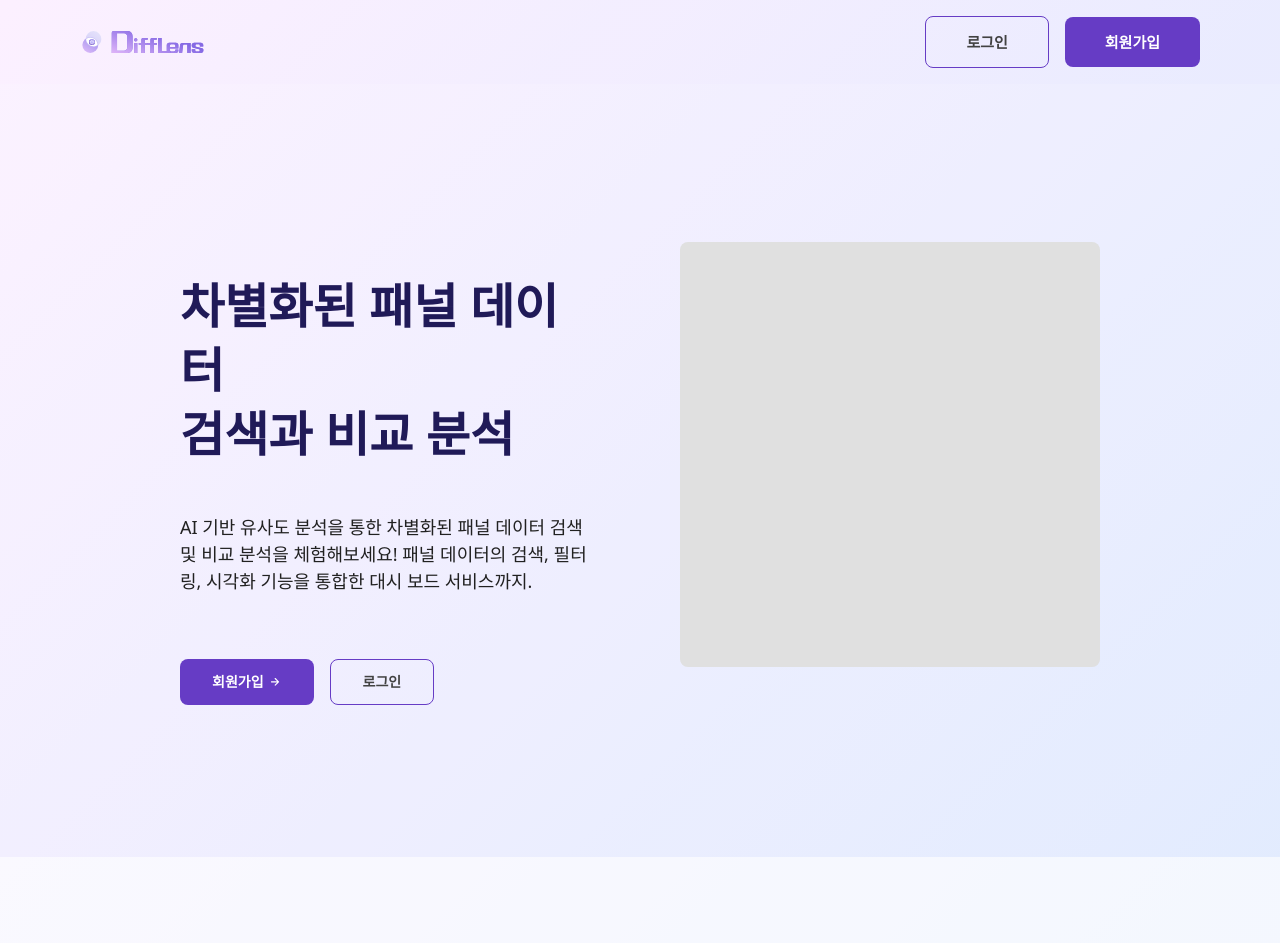
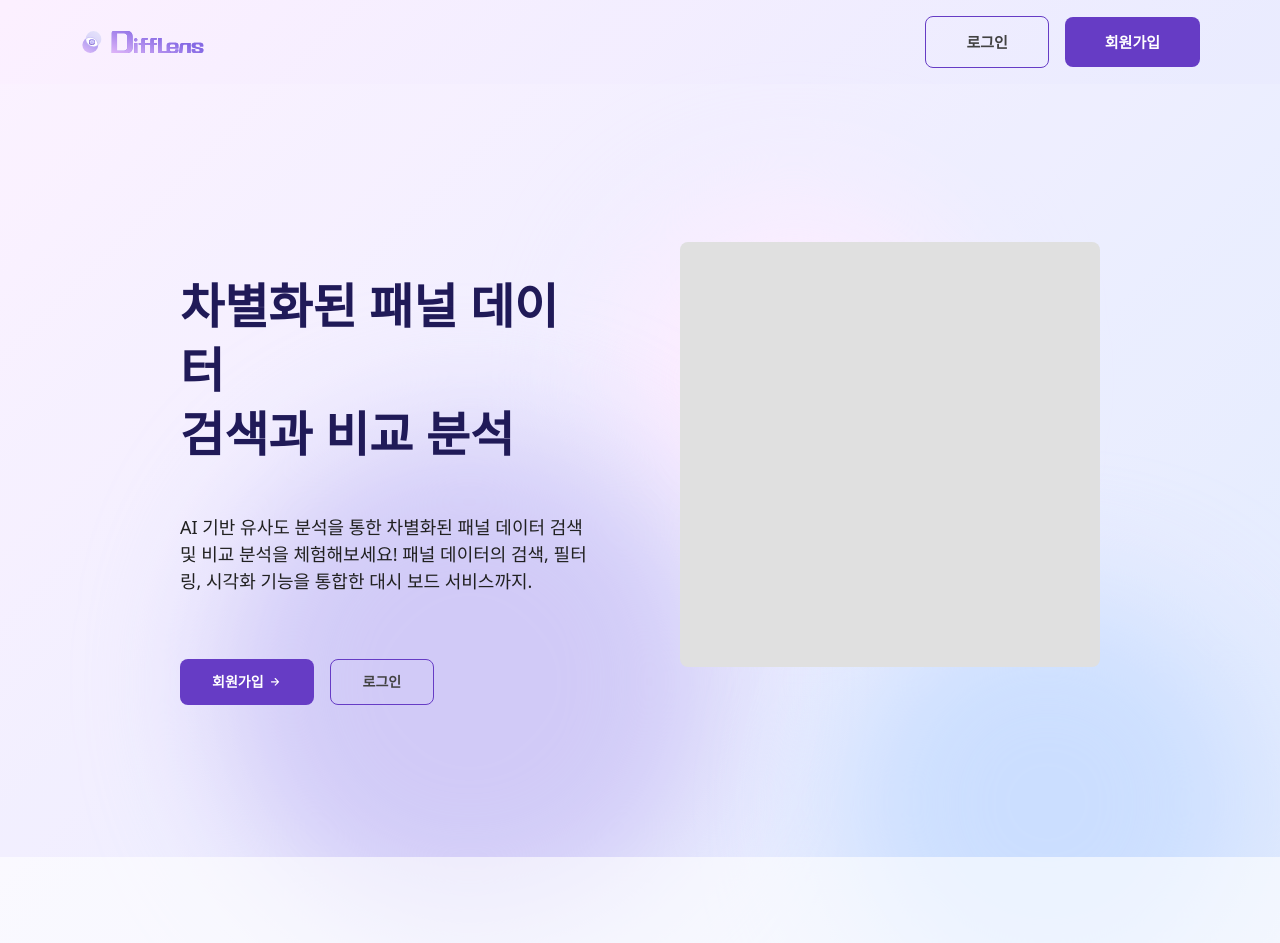
Before and after one commit to SW-DiffLens/fe, a React (Vite) app: page / in a window 1280 px wide. Shown: the top 943 px of the page. Built offline with nearby package versions, Linux system fonts and the light colour scheme; a web font is replaced by a local one.

Commit message:
refact: 랜딩 레이아웃 배경에 원 추가

```diff
--- a/src/layouts/LandingLayout.tsx
+++ b/src/layouts/LandingLayout.tsx
@@ -12,7 +12,15 @@ export default function LandingLayout() {
     >
       <Header isLoggedIn="false" dashboard="false" />
       <main>
-        <Outlet />
+        <div className="w-full h-full z-0 relative">
+          {/* 피그마 시안대로 blur-[197.3px]로 하면 블러 효과가 너무 강해서 blur-3xl로 변경 */}
+          <div className="absolute blur-3xl w-[342px] h-[342px] bg-secondary-100 rounded-full top-[124px] left-[624px]" />
+          <div className="absolute blur-3xl w-[501px] h-[501px] bg-primary-300 rounded-full top-[347px] left-[219px]" />
+          <div className="absolute blur-3xl w-[413px] h-[413px] bg-tertiary-200 rounded-full top-[512px] left-[841px]" />
+        </div>
+        <div className="z-10 relative">
+          <Outlet />
+        </div>
       </main>
       <Footer transparency="off" />
     </div>
```
